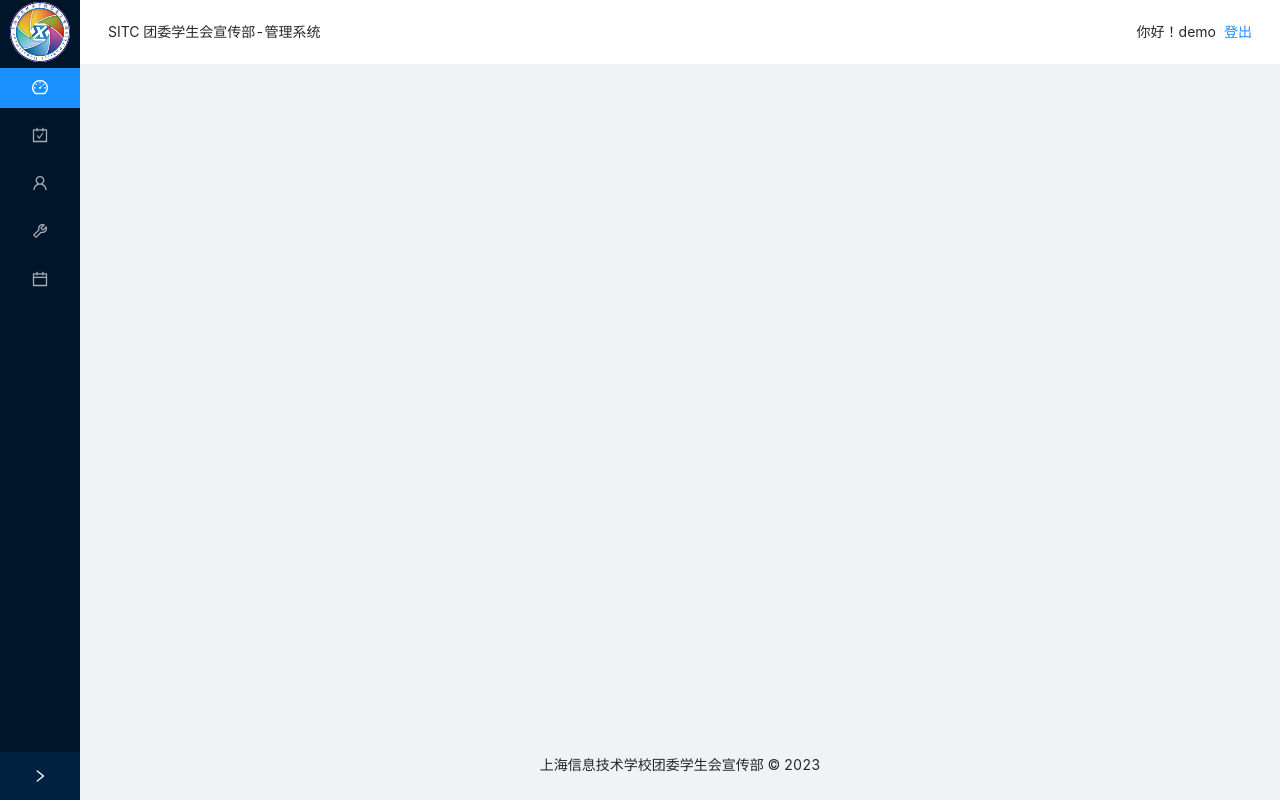
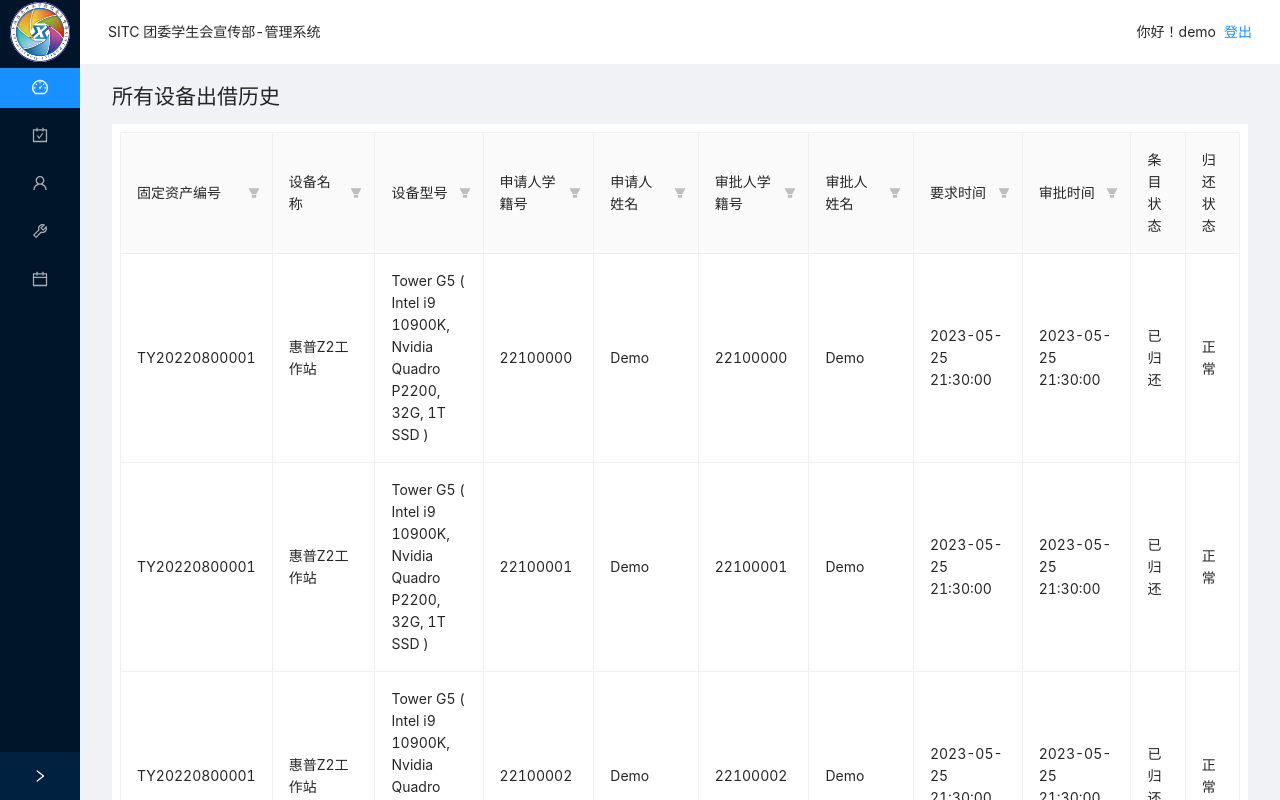
Before and after one commit to leeskyler-top/SITC-Publicity, a Vue app: page /#/equipment/history in a window 1280 px wide. Shown: the top 800 px of the page. Built offline with nearby package versions, Linux system fonts and the light colour scheme.

Commit message:
fixed: EquipmentManager EquipmentRentHistory UserManager searchInput ref problem

```diff
--- a/package.json
+++ b/package.json
@@ -11,6 +11,7 @@
     "@ant-design/icons-vue": "^6.1.0",
     "ant-design-vue": "^3.2.20",
     "less": "^4.1.3",
+    "lodash-es": "^4.17.21",
     "vue": "^3.3.2",
     "vue-router": "^4.2.0"
   },
--- a/src/App.vue
+++ b/src/App.vue
@@ -66,6 +66,9 @@
                                 <a-menu-item key="9">设备管理</a-menu-item>
                             </router-link>
                             <a-menu-item key="10">设备申请审核</a-menu-item>
+                            <router-link to="/equipment/history">
+                                <a-menu-item key="19">设备出借历史</a-menu-item>
+                            </router-link>
                             <router-link to="/equipment/add">
                                 <a-menu-item key="11">设备添加</a-menu-item>
                             </router-link>
--- a/src/router/index.js
+++ b/src/router/index.js
@@ -46,6 +46,10 @@ const router = createRouter({
             component: () => import("@/views/Equipment/EquipmentBatch.vue")
         },
         {
+            path: '/equipment/history',
+            component: () => import("@/views/Equipment/EquipmentRentHistory.vue")
+        },
+        {
             path: '/checkin/list',
             component: () => import("@/views/CheckIn/CheckInList.vue")
         },
--- a/src/views/Equipment/EquipmentManager.vue
+++ b/src/views/Equipment/EquipmentManager.vue
@@ -80,7 +80,7 @@ export default defineComponent({
         const columns = [
             {
                 title: '固定资产编号',
-                dataIndex: 'fixedAssetsNum',
+                dataIndex: 'fixed_assets_num',
                 width: '20%',
             },
             {
@@ -105,74 +105,74 @@ export default defineComponent({
         ];
         const dataSource = ref([
             {
-                fixedAssetsNum: 'TY20220800001',
+                fixed_assets_num: 'TY20220800001',
                 name: '惠普Z2工作站',
                 model: 'Tower G5 ( Intel i9 10900K, Nvidia Quadro P2200, 32G, 1T SSD )',
                 status: '空闲',
             },
             {
-                fixedAssetsNum: 'TY20220800002',
+                fixed_assets_num: 'TY20220800002',
                 name: '惠普Z2工作站',
                 model: 'Tower G5 ( Intel i9 10900K, Nvidia Quadro P2200, 32G, 1T SSD )',
                 status: '空闲',
             },
             {
-                fixedAssetsNum: 'TY20220800003',
+                fixed_assets_numfixed_assets_num: 'TY20220800003',
                 name: '惠普Z2工作站',
                 model: 'Tower G5 ( Intel i9 10900K, Nvidia Quadro P2200, 32G, 1T SSD )',
                 status: '空闲',
             },
             {
-                fixedAssetsNum: 'TY20220800004',
+                fixed_assets_num: 'TY20220800004',
                 name: '惠普Z2工作站',
                 model: 'Tower G5 ( Intel i9 10900K, Nvidia Quadro P2200, 32G, 1T SSD )',
                 status: '空闲',
             },
             {
-                fixedAssetsNum: 'TY20220800005',
+                fixed_assets_num: 'TY20220800005',
                 name: '惠普Z2工作站',
                 model: 'Tower G5 ( Intel i9 10900K, Nvidia Quadro P2200, 32G, 1T SSD )',
                 status: '空闲',
             },
             {
-                fixedAssetsNum: 'TY20220800006',
+                fixed_assets_num: 'TY20220800006',
                 name: '惠普Z2工作站',
                 model: 'Tower G5 ( Intel i9 10900K, Nvidia Quadro P2200, 32G, 1T SSD )',
                 status: '空闲',
             },
 
             {
-                fixedAssetsNum: 'TY20220800007',
+                fixed_assets_num: 'TY20220800007',
                 name: '惠普Z2工作站',
                 model: 'Tower G5 ( Intel i9 10900K, Nvidia Quadro P2200, 32G, 1T SSD )',
                 status: '空闲',
             },
             {
-                fixedAssetsNum: 'TY20220800008',
+                fixed_assets_num: 'TY20220800008',
                 name: '惠普Z2工作站',
                 model: 'Tower G5 ( Intel i9 10900K, Nvidia Quadro P2200, 32G, 1T SSD )',
                 status: '空闲',
             },
             {
-                fixedAssetsNum: 'TY20220800009',
+                fixed_assets_num: 'TY20220800009',
                 name: '惠普Z2工作站',
                 model: 'Tower G5 ( Intel i9 10900K, Nvidia Quadro P2200, 32G, 1T SSD )',
                 status: '空闲',
             },
             {
-                fixedAssetsNum: 'TY20220800010',
+                fixed_assets_num: 'TY20220800010',
                 name: '惠普Z2工作站',
                 model: 'Tower G5 ( Intel i9 10900K, Nvidia Quadro P2200, 32G, 1T SSD )',
                 status: '空闲',
             },
             {
-                fixedAssetsNum: 'TY20220800011',
+                fixed_assets_num: 'TY20220800011',
                 name: '惠普Z2工作站',
                 model: 'Tower G5 ( Intel i9 10900K, Nvidia Quadro P2200, 32G, 1T SSD )',
                 status: '空闲',
             },
             {
-                fixedAssetsNum: 'TY20220800012',
+                fixed_assets_num: 'TY20220800012',
                 name: '惠普Z2工作站',
                 model: 'Tower G5 ( Intel i9 10900K, Nvidia Quadro P2200, 32G, 1T SSD )',
                 status: '空闲',
--- a/src/views/Equipment/EquipmentRentHistory.vue
+++ b/src/views/Equipment/EquipmentRentHistory.vue
@@ -1,13 +1,245 @@
 <template>
+    <a-layout-content
+        :style="{margin: '16px'}"
+    >
+        <h2>所有设备出借历史</h2>
+        <div style="padding: 8px; background-color: #FFFFFF" v-if="isShow" >
+            <a-table bordered :data-source="dataSource" :columns="columns">
+                <template
+                    #customFilterDropdown="{ setSelectedKeys, selectedKeys, confirm, clearFilters, column }"
+                >
+                    <div style="padding: 8px">
+                        <a-input
+                            ref="searchInput"
+                            :placeholder="`Search ${column.dataIndex}`"
+                            :value="selectedKeys[0]"
+                            style="width: 188px; margin-bottom: 8px; display: block"
+                            @change="e => setSelectedKeys(e.target.value ? [e.target.value] : [])"
+                            @pressEnter="handleSearch(selectedKeys, confirm, column.dataIndex)"
+                        />
+                        <a-button
+                            type="primary"
+                            size="small"
+                            style="width: 90px; margin-right: 8px"
+                            @click="handleSearch(selectedKeys, confirm, column.dataIndex)"
+                        >
+                            <template #icon><search-outlined /></template>
+                            Search
+                        </a-button>
+                        <a-button size="small" style="width: 90px" @click="handleReset(clearFilters)">
+                            Reset
+                        </a-button>
+                    </div>
+                </template>
+                <template #bodyCell="{ column, text, record }">
+                    <template v-if="column.dataIndex === 'name'">
+                        <div class="editable-cell">
+                            <div class="editable-cell-text-wrapper">
+                                {{ text || ' ' }}
+                            </div>
+                        </div>
+                    </template>
+                </template>
+            </a-table>
+        </div>
+        <div style="padding: 8px; background-color: #FFFFFF" v-if="isShow === false" >
+            管理员相关功能不支持宽度小于525px的设备显示，建议使用电脑端操作。
+        </div>
+
+    </a-layout-content>
 
 </template>
+<script>
+import {cloneDeep} from 'lodash-es';
 
-<script>
-export default {
-name: "EquipmentRentHistory"
+const isShow = ref(true);
+function handleResize (event) {
+    this.fullWidth = document.documentElement.clientWidth;
+    // 页面宽度小于525px时，不显示表格
+    if (this.fullWidth < 525) {
+        isShow.value = false;
+    } else {
+        isShow.value = true;
+    }
 }
+// setInterval(() => {
+//     console.log(isShow.value);
+// })
+window.addEventListener('resize', handleResize);
+
+import {defineComponent, reactive, ref, watch, onMounted, computed} from 'vue';
+
+const data = [];
+for (let i = 0; i < 100; i++) {
+    data.push({
+        fixed_assets_num: 'TY20220800001',
+        name: '惠普Z2工作站',
+        model: 'Tower G5 ( Intel i9 10900K, Nvidia Quadro P2200, 32G, 1T SSD )',
+        apply_uid: 22100000 + i,
+        apply_name: "Demo",
+        apply_time: "2023-05-25 21:30:00",
+        audit_uid: 22100000 + i,
+        audit_name: "Demo",
+        audit_time: "2023-05-25 21:30:00",
+        status: "已归还",
+        return_status: "正常",
+    });
+}
+
+
+import { SearchOutlined  } from '@ant-design/icons-vue';
+export default defineComponent({
+    components() {
+        SearchOutlined
+    },
+    setup() {
+        const dataSource = ref(data);
+        const editableData = reactive({});
+        const state = reactive({
+            searchText: '',
+            searchedColumn: '',
+        });
+
+        const searchInput = ref('');
+        const columns = [
+            {
+                title: '固定资产编号',
+                dataIndex: 'fixed_assets_num',
+                width: '10%',
+                customFilterDropdown: true,
+                onFilter: (value, record) =>
+                    record.fixed_assets_num.toString().toLowerCase().includes(value.toLowerCase()),
+            },
+            {
+                title: '设备名称',
+                dataIndex: 'name',
+                width: '10%',
+                customFilterDropdown: true,
+                onFilter: (value, record) =>
+                    record.name.toString().toLowerCase().includes(value.toLowerCase()),
+            },
+
+            {
+                title: '设备型号',
+                dataIndex: 'model',
+                width: '10%',
+                customFilterDropdown: true,
+                onFilter: (value, record) =>
+                    record.name.toString().toLowerCase().includes(value.toLowerCase()),
+            },
+
+            {
+                title: '申请人学籍号',
+                dataIndex: 'apply_uid',
+                width: '10%',
+                customFilterDropdown: true,
+                onFilter: (value, record) =>
+                    record.apply_uid.toString().toLowerCase().includes(value.toLowerCase()),
+            },
+            {
+                title: '申请人姓名',
+                dataIndex: 'apply_name',
+                width: '10%',
+                customFilterDropdown: true,
+                onFilter: (value, record) =>
+                    record.apply_name.toString().toLowerCase().includes(value.toLowerCase()),
+            },
+            {
+                title: '审批人学籍号',
+                dataIndex: 'audit_uid',
+                width: '10%',
+                customFilterDropdown: true,
+                onFilter: (value, record) =>
+                    record.audit_uid.toString().toLowerCase().includes(value.toLowerCase()),
+            },
+            {
+                title: '审批人姓名',
+                dataIndex: 'audit_name',
+                width: '10%',
+                customFilterDropdown: true,
+                onFilter: (value, record) =>
+                    record.audit_name.toString().toLowerCase().includes(value.toLowerCase()),
+            },
+            {
+                title: '要求时间',
+                dataIndex: 'apply_time',
+                width: '10%',
+                customFilterDropdown: true,
+                onFilter: (value, record) =>
+                    record.apply_time.toString().toLowerCase().includes(value.toLowerCase()),
+            },
+            {
+                title: '审批时间',
+                dataIndex: 'audit_time',
+                width: '10%',
+                customFilterDropdown: true,
+                onFilter: (value, record) =>
+                    record.audit_time.toString().toLowerCase().includes(value.toLowerCase()),
+            },
+            {
+                title: '条目状态',
+                dataIndex: 'status',
+                width: '5%',
+                onFilter: (value, record) =>
+                    record.status.toString().toLowerCase().includes(value.toLowerCase()),
+            },
+            {
+                title: '归还状态',
+                dataIndex: 'return_status',
+                width: '5%',
+                onFilter: (value, record) =>
+                    record.return_status.toString().toLowerCase().includes(value.toLowerCase()),
+            },
+        ];
+
+        const handleSearch = (selectedKeys, confirm, dataIndex) => {
+            confirm();
+            state.searchText = selectedKeys[0];
+            state.searchedColumn = dataIndex;
+        };
+
+        const handleReset = clearFilters => {
+            clearFilters({ confirm: true });
+            state.searchText = '';
+        };
+        const count = computed(() => dataSource.value.length + 1);
+        const edit = key => {
+            editableData[key] = cloneDeep(dataSource.value.filter(item => key === item.key)[0]);
+        };
+        const save = key => {
+            Object.assign(dataSource.value.filter(item => key === item.key)[0], editableData[key]);
+            delete editableData[key];
+        };
+        const onDelete = key => {
+            dataSource.value = dataSource.value.filter(item => item.key !== key);
+        };
+        const handleAdd = () => {
+            const newData = {
+                key: `${count.value}`,
+                name: `Edward King ${count.value}`,
+                age: 32,
+                address: `London, Park Lane no. ${count.value}`,
+            };
+            dataSource.value.push(newData);
+        };
+        return {
+            columns,
+            isShow,
+            onDelete,
+            handleAdd,
+            dataSource,
+            editableData,
+            handleSearch,
+            handleReset,
+            count,
+            edit,
+            save,
+        };
+    },
+});
 </script>
-
 <style scoped>
-
+.editable-row-operations a {
+    margin-right: 8px;
+}
 </style>
```
Also changed, not shown: src/views/User/UserManager.vue (+1 -22 lines), 1 other file (tests, documents, lock files or other folders).
